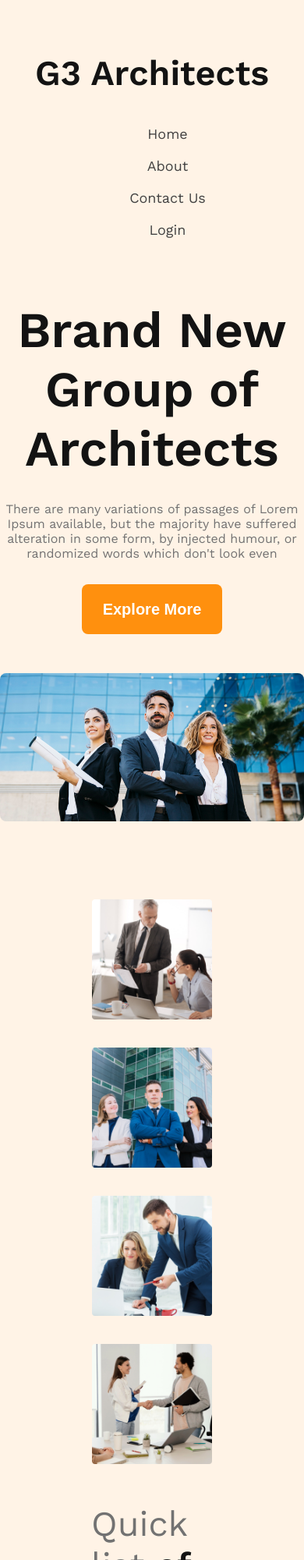
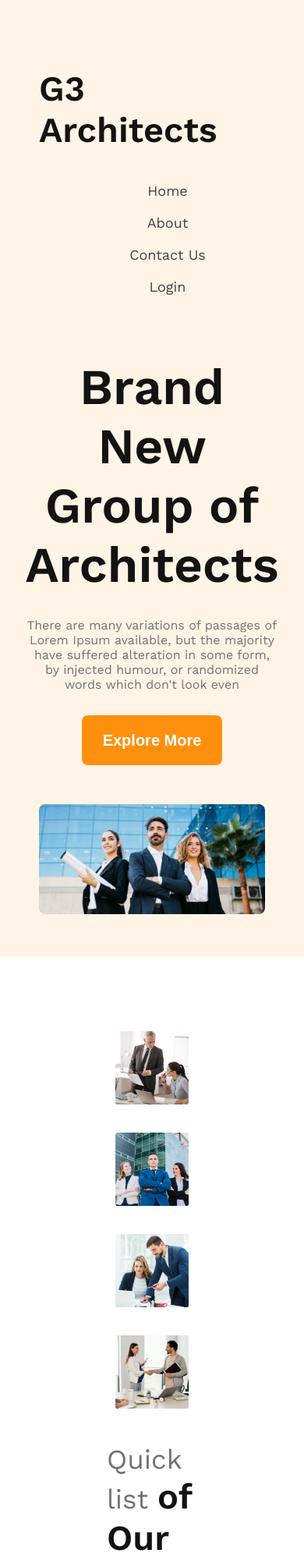
Before and after one commit to Ashik465/g3-architects, a plain HTML site: page index.html in a window 390 px wide. Shown: the top 2000 px of the page at 78% size. Drawn offline with nearby package versions, Linux system fonts and the light colour scheme.

Commit message:
padding and responsive till quick list

```diff
--- a/index.html
+++ b/index.html
@@ -29,7 +29,10 @@
       <section class="brand-new">
         <div class="article">
           <article class="brand-article">
-            <h1 class="brand-title">Brand New <br> Group of Architects</h1>
+            <h1 class="brand-title">
+              Brand New <br />
+              Group of Architects
+            </h1>
             <p class="brand-description">
               There are many variations of passages of Lorem Ipsum available,
               but the majority have suffered alteration in some form, by
@@ -39,53 +42,51 @@
             <button class="btn-primary">Explore More</button>
           </article>
         </div>
-
       </section>
       <!-- Architects-banner section  -->
       <div class="Architects-banner">
-        <img src="images/banner.png" alt="">
+        <img src="images/banner.png" alt="" />
       </div>
     </header>
-
 
     <!-- main section  -->
 
     <main>
-
       <!-- /* quick-list-section ------------------------------ */ -->
 
       <div class="quick-list-container">
         <div class="quick-list-banner">
           <div class="list-banner">
-                    <figure class="fig-1"> <img src="/images/team1.png" alt="">  </figure>
-                    <figure class="fig-2"> <img src="/images/team2.png" alt="">  </figure>
-                    <figure class="fig-3"> <img src="/images/team3.png" alt="">  </figure>
-                    <figure class="fig-4"> <img src="/images/team4.png" alt="">  </figure>
-
-
-
+            <figure class="fig-1">
+              <img src="/images/team1.png" alt="" />
+            </figure>
+            <figure class="fig-2">
+              <img src="/images/team2.png" alt="" />
+            </figure>
+            <figure class="fig-3">
+              <img src="/images/team3.png" alt="" />
+            </figure>
+            <figure class="fig-4">
+              <img src="/images/team4.png" alt="" />
+            </figure>
           </div>
         </div>
 
         <div class="quick-list-info">
+          <h1 class="quick-list-title">
+            Quick list <span class="quick-list-black">of Our</span>
+            <span class="quick-list-yellow">Features</span>
+          </h1>
 
-                 <h1 class="quick-list-title">Quick list <span class="quick-list-black">of Our</span> <span class="quick-list-yellow">Features</span> </h1>
-
-                 <p class="description">There are many variations of passages of Lorem Ipsum available, but the majority have suffered alteration in some form, by injected humour, or randomised words which don't look even</p>
+          <p class="description">
+            There are many variations of passages of Lorem Ipsum available, but
+            the majority have suffered alteration in some form, by injected
+            humour, or randomised words which don't look even
+          </p>
 
           <button class="btn-primary">Explore More</button>
-
         </div>
-
-
       </div>
-
-
-
-
-
-
     </main>
-
   </body>
 </html>
--- a/style/style.css
+++ b/style/style.css
@@ -1,16 +1,26 @@
 /* google fonts  */
-@import url('https://fonts.googleapis.com/css2?family=Open+Sans&family=Poppins:wght@500&family=Work+Sans:wght@400;600&display=swap');
+@import url("https://fonts.googleapis.com/css2?family=Open+Sans&family=Poppins:wght@500&family=Work+Sans:wght@400;600&display=swap");
 /* common style ----------- */
 
-
-
-body {
+/* body {
     font-family: 'Work Sans', sans-serif;
   max-width: 1200px;
   margin: 30px auto;
   background: rgba(255, 144, 14, 0.1);
+} */
+body {
+  font-family: "Work Sans", sans-serif;
+  margin: 0px;
 }
 
+.header {
+  background: rgba(255, 144, 14, 0.1);
+  padding: 50px;
+}
+
+main {
+  padding: 50px;
+}
 .btn-primary {
   color: #ffffff;
   font-weight: 600;
@@ -27,9 +37,7 @@ body {
   font-size: 16px;
   color: #727272;
   padding-bottom: 30px;
-
 }
-
 
 /* <!-- nav section ------------------------ --> */
 
@@ -90,41 +98,35 @@ padding-bottom: 30px;
   margin-bottom: 30px;
 }
 
-
 /* <!-- Architects-banner section  --> */
 
 .Architects-banner img {
   width: 100%;
   height: auto;
   margin-top: 50px;
-    margin-bottom: 50px;
   border-radius: 8px;
-
 }
-
 
 /* quick-list-section ------------------------------ */
 
-
-.quick-list-container{
+.quick-list-container {
   display: flex;
   align-items: center;
   margin-top: 30px;
   column-gap: 70px;
 }
 
-.list-banner{
+.list-banner {
   display: grid;
-    grid-template-columns: repeat(2,1fr);
+  grid-template-columns: repeat(2, 1fr);
   /* grid-template-rows: repeat(2, 1fr); */
-
 }
 
-.quick-list-banner{
+.quick-list-banner {
   width: 60%;
 }
 
-.quick-list-info{
+.quick-list-info {
   width: 40%;
 }
 
@@ -134,37 +136,23 @@ padding-bottom: 30px;
   object-fit: contain;
 }
 
-
-.quick-list-title{
+.quick-list-title {
   color: #727272;
   font-weight: 500;
   font-size: 45px;
 }
 
-.quick-list-black{
+.quick-list-black {
   color: #131313;
   font-weight: 700;
   font-size: 45px;
 }
 
-.quick-list-yellow{
-    color: #FF900E;
+.quick-list-yellow {
+  color: #ff900e;
   font-weight: 700;
   font-size: 45px;
 }
-
-
-
-
-
-
-
-
-
-
-
-
-
 
 /* responsive style ----------------------------------------
 ------------------------------------------------------------ */
@@ -178,22 +166,24 @@ font-size: 45px;
     flex-direction: column;
     gap: 20px;
   }
-.nav-title{
-    margin-bottom: 5px; ;
+  .nav-title {
+    margin-bottom: 5px;
   }
 
-.article{
+  .article {
     margin-top: 0;
   }
 
-
   /* quick list responsive  */
 
-.quick-list-container{
+  .quick-list-container {
     flex-direction: column;
   }
 
-.list-banner{
-    grid-template-columns: repeat(1,1fr);
+  .list-banner {
+    grid-template-columns: repeat(1, 1fr);
+  }
+  .quick-list-title {
+    font-size: 35px;
   }
 }
```
Lines whose indentation alone changed are shown as unchanged.
